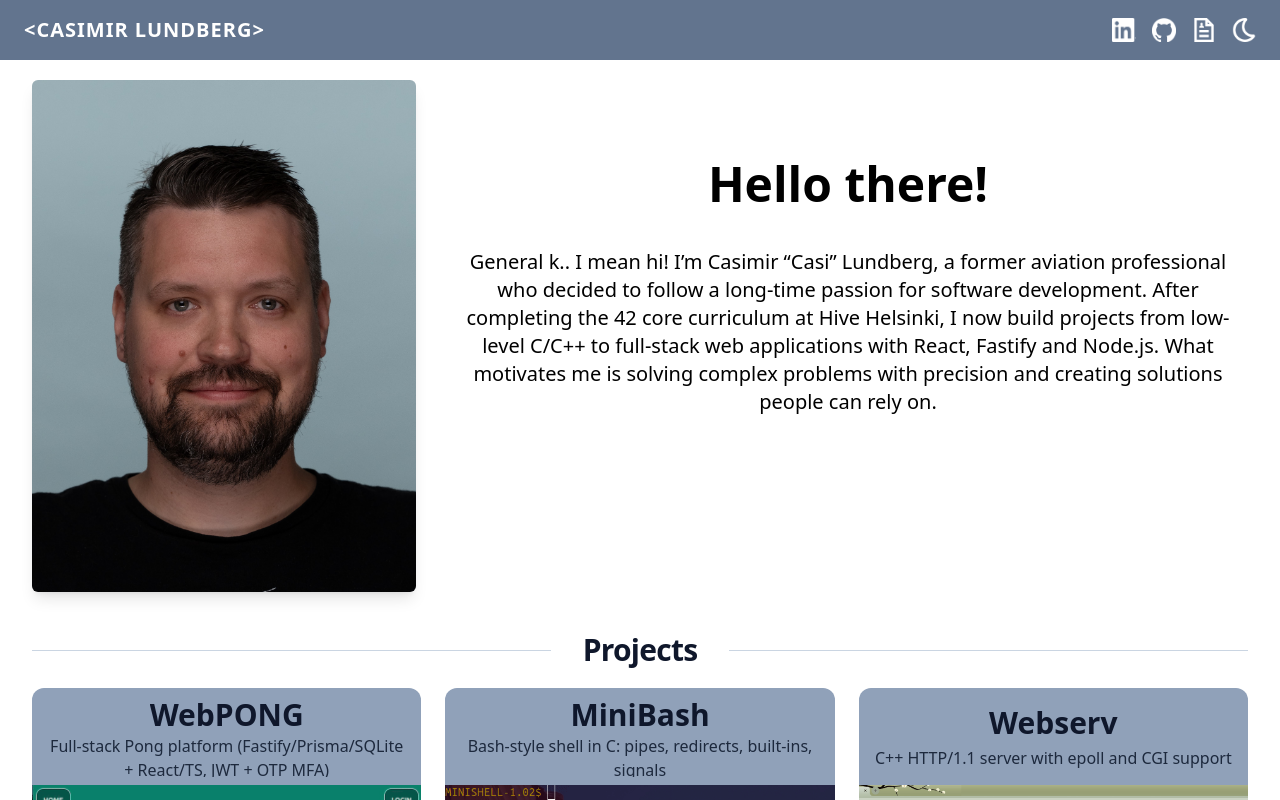
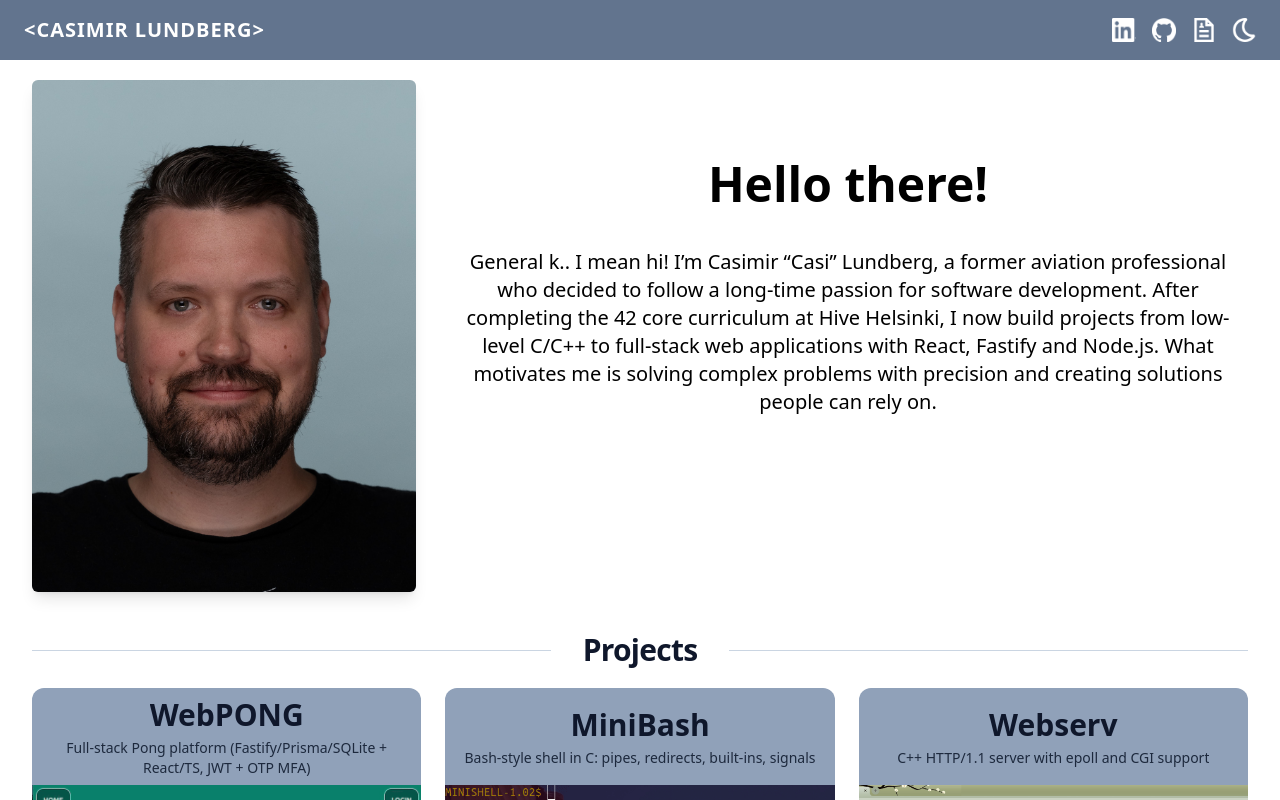
Before and after one commit to Welhox/portfolio-page, a React (Vite) app: page / in a window 1280 px wide. Shown: the top 800 px of the page. Built offline with nearby package versions, Linux system fonts and the light colour scheme.

Commit message:
changed text size in project info

```diff
--- a/src/components/ProjectMain.tsx
+++ b/src/components/ProjectMain.tsx
@@ -23,7 +23,7 @@ export function ProjectsGrid({ items }: { items: Project[] }) {
               {/* Header fills the remaining space */}
               <div className="items-center flex-1 bg-slate-400 text-slate-900 px-3 py-2 overflow-hidden flex flex-col justify-center">
                 <h3 className="text-3xl mb-1 font-semibold leading-tight truncate">{p.name}</h3>
-                <p className=" text-slate-800 text-center line-clamp-2">{p.info}</p>
+                <p className=" text-slate-800 text-sm text-center line-clamp-2">{p.info}</p>
               </div>
 
               {/* change the image size if needed. It is cropped if needed to fit the size */}
```
